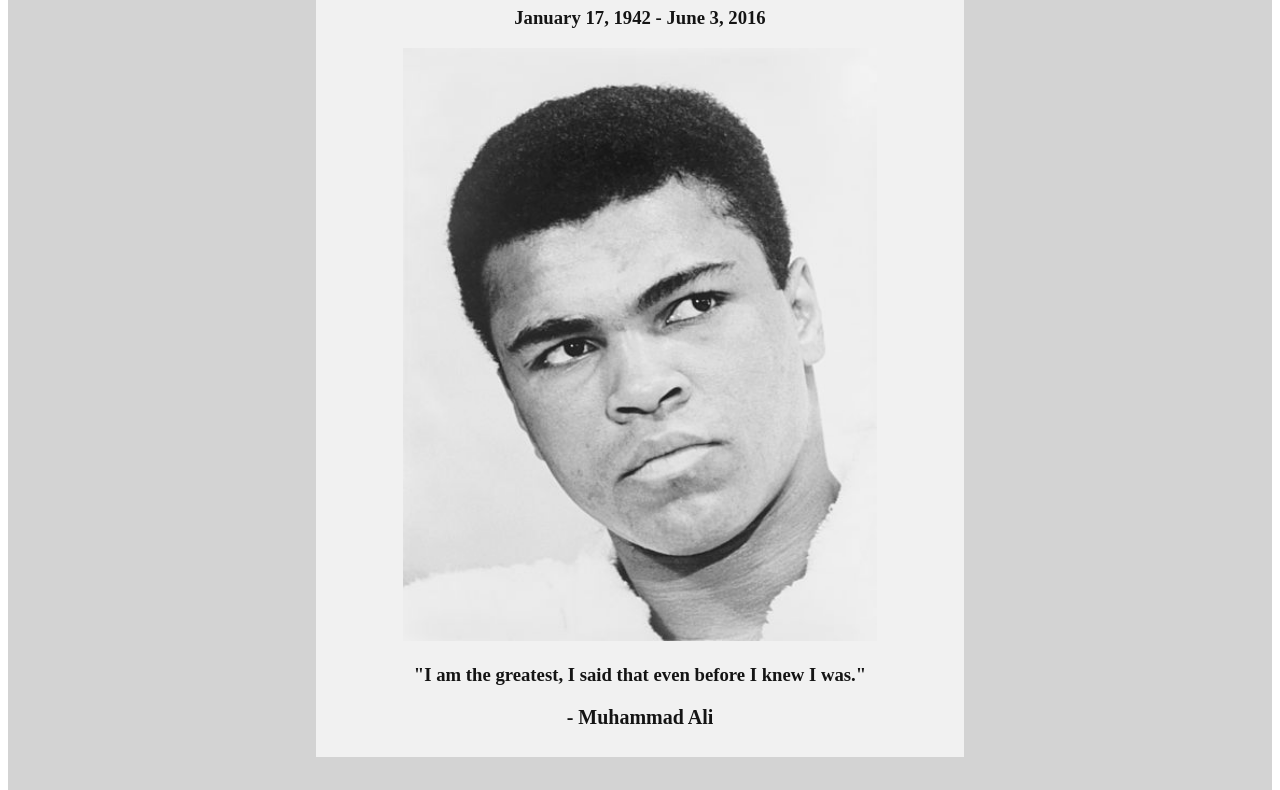
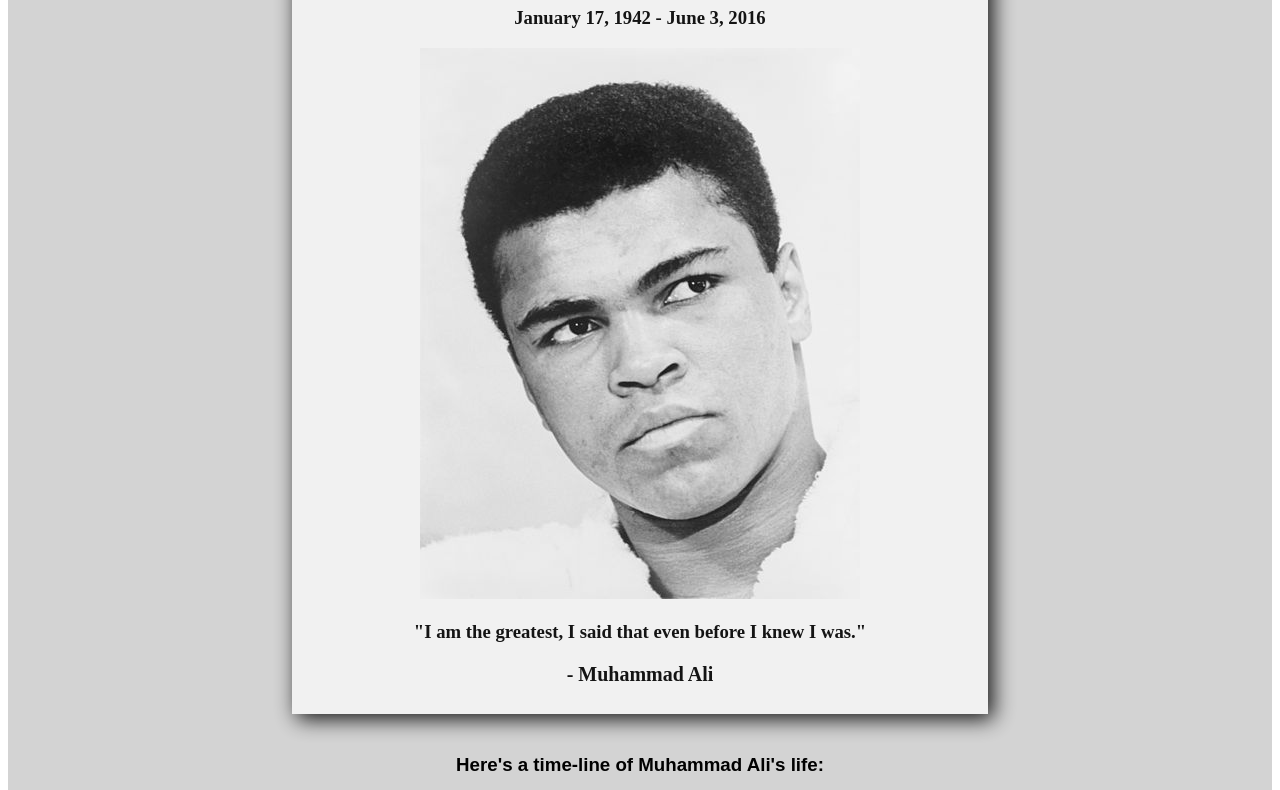
Before and after one commit to Sima612/Build-Tribute-Page, a plain HTML site: page index.html in a window 1280 px wide. Shown: the part 97-887 px from the top of the page. Drawn offline with Linux system fonts and the light colour scheme.

Commit message:
second commit

```diff
--- a/assets/css/style.css
+++ b/assets/css/style.css
@@ -3,21 +3,22 @@
     height: 100%;
     background-color: lightgray;
 }
-#image {
-    width: 75%;
-}
-#div-container1 {
-    width: 50%;
+#img-div {
+    max-width: 50%;
     text-align: center;
     margin: 1em auto;
-    padding: 0.5em;
+    padding: 0.5em 2em;
     font-weight: bold;
     background-color: whitesmoke;
     opacity: 0.9;
-    box-shadow: lightgray;
+    box-shadow: 5px 5px 20px;
+}
+#image {
+    max-width: 100%;
+    height: auto;
 }
 
-#section-container {
+#tribute-info {
     width: 50%;
     padding: 0 1em;
     margin: auto;
@@ -30,7 +31,7 @@
 #timeline {
     text-align: center;
 }
-#tribute-info {
+#tribute-quote {
     width: 50%;
     margin: auto;
     text-align: center;
--- a/index.html
+++ b/index.html
@@ -9,17 +9,19 @@
 </head>
 <main id="main">
     <body>
-        <div id="div-container1">
+        <div id="img-div">
+            <div id="img-caption">
                 <h1 id="title">Cassius Marcellus Clay Jr.</h1>
                 <h3><time>January 17, 1942 - June 3, 2016</time></h3>
-            <img id="image" id="img-caption"
+                <img id="image"
                     src="assets/images/muhammad-ali.jpeg"
                     alt="Picture of Muhammad Ali">
                 <h3>"I am the greatest, I said that even before I knew I was."</h3>
                 <p style="font-size: 20px;"> - Muhammad Ali</p>
             </div>
+        </div>
         <br>
-        <section id="section-container">
+        <section id="tribute-info">
             <h3 id="timeline">Here's a time-line of Muhammad Ali's life:</h3>
             <ul>
                 <li><strong>1942</strong> - Born in Louisville, Kentucky</li>
@@ -41,7 +43,7 @@
             </ul>
         </section>
        <br>
-        <div id="tribute-info">
+        <div id="tribute-quote">
             <p>"Muhammad Ali was one of the greatest boxers in history, the first fighter to win the world heavyweight championship on three separate occasions. In addition, he was known for his social message of black pride and black resistance to white domination and for refusing induction into the U.S. Army during the Vietnam War."</p>
 
         </div>
```
Lines whose indentation alone changed are shown as unchanged.
